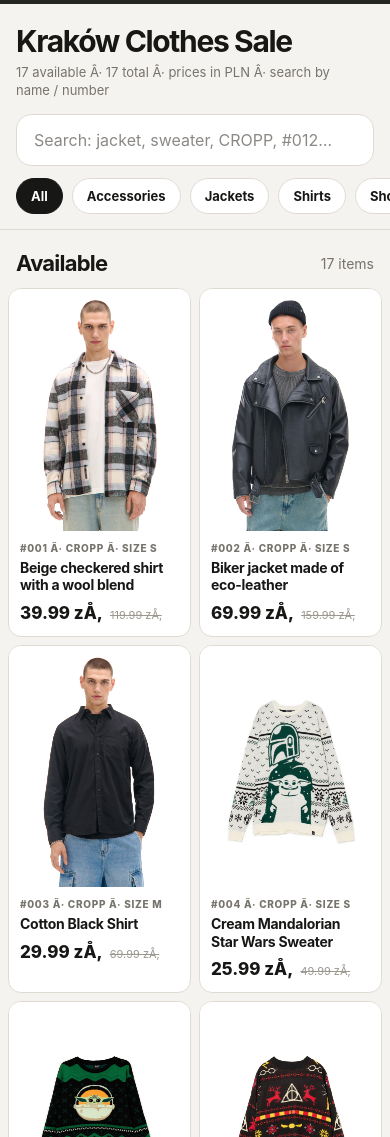
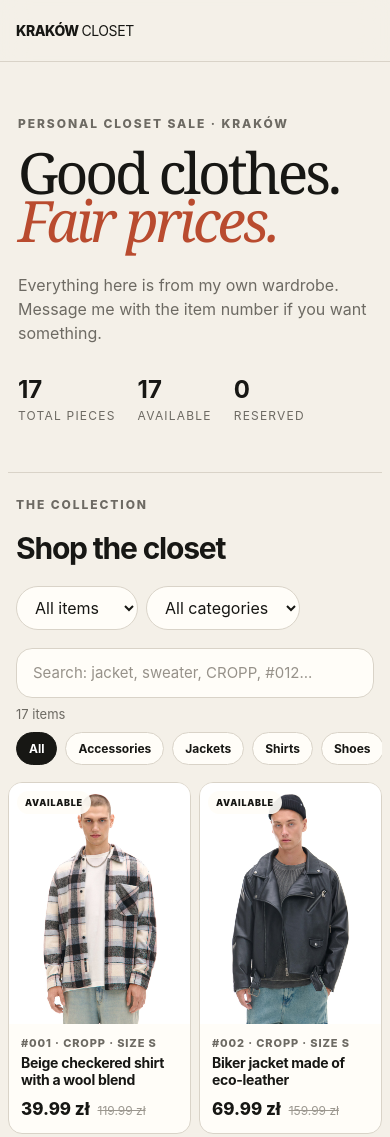
Before and after one commit to Lemurzil/krakow-clothes-sale-deploy, a website: page public/index.html in a window 390 px wide. Shown: the top 1137 px of the page. Drawn offline with Linux system fonts and the light colour scheme.

```diff
--- a/public/app.js
+++ b/public/app.js
@@ -1,101 +1,99 @@
 const grid=document.querySelector('#grid');
+const statusFilter=document.querySelector('#statusFilter');
+const categoryFilter=document.querySelector('#categoryFilter');
 const searchInput=document.querySelector('#searchInput');
 const categoryChips=document.querySelector('#categoryChips');
-const summaryLine=document.querySelector('#summaryLine');
-const topCount=document.querySelector('#topCount');
-const resultsTitle=document.querySelector('#resultsTitle');
 const resultCount=document.querySelector('#resultCount');
 const dialog=document.querySelector('#itemDialog');
 const dialogContent=document.querySelector('#dialogContent');
 const closeDialog=document.querySelector('#closeDialog');
+let items=[];
 
-let items=[];
-let activeCategory='ALL';
-
-const money=n=>Number(n).toFixed(2)+' zÅ‚';
+const money=n=>Number(n).toFixed(2)+' zł';
 const esc=s=>String(s??'').replace(/[&<>"']/g,c=>({'&':'&amp;','<':'&lt;','>':'&gt;','"':'&quot;',"'":'&#039;'}[c]));
 const norm=s=>String(s??'').normalize('NFD').replace(/[\u0300-\u036f]/g,'').toLowerCase().trim();
-
 const categoryAliases={
-  'Jackets':'jacket jackets coat coats kurtka kurtki plaszcz outerwear',
-  'Shirts':'shirt shirts koszula koszule button up',
-  'Sweaters':'sweater sweaters jumper jumpers sweter swetry christmas',
+  Jackets:'jacket jackets coat coats kurtka kurtki outerwear',
+  Shirts:'shirt shirts koszula koszule button up',
+  Sweaters:'sweater sweaters jumper jumpers sweter swetry christmas',
   'T-Shirts':'tshirt t-shirt tee koszulka koszulki',
-  'Shoes':'shoe shoes sneaker sneakers trainers buty obuwie',
-  'Accessories':'accessory accessories cap hat czapka czapki'
+  Shoes:'shoe shoes sneaker sneakers trainers buty obuwie',
+  Accessories:'accessory accessories cap hat czapka czapki'
 };
-function searchText(i){
-  return norm([
-    i.id,i.catalogNumber,i.name,i.brand,i.size,i.color,i.category,
-    i.condition,i.material,...(i.features||[]),categoryAliases[i.category]||''
-  ].join(' '));
-}
 
 async function init(){
   items=await fetch('/data/items.json').then(r=>r.json());
-  items.forEach(i=>i._search=searchText(i));
-  renderHeader();
-  renderChips();
+  items.forEach(i=>{
+    i._search=norm([
+      i.id,i.catalogNumber,i.name,i.brand,i.size,i.color,i.category,
+      i.condition,i.material,...(i.features||[]),categoryAliases[i.category]||''
+    ].join(' '));
+  });
+  [...new Set(items.map(i=>i.category))].sort().forEach(c=>{
+    categoryFilter.insertAdjacentHTML('beforeend','<option>'+esc(c)+'</option>');
+  });
+  renderStats();
+  renderCategoryChips();
   render();
 }
 
-function renderHeader(){
-  const available=items.filter(i=>i.status==='AVAILABLE').length;
-  summaryLine.textContent=available+' available Â· '+items.length+' total Â· prices in PLN Â· search by name / number';
-  topCount.textContent=available+' available Â· '+items.length+' total';
+function renderStats(){
+  const av=items.filter(i=>i.status==='AVAILABLE').length;
+  const rv=items.filter(i=>i.status==='RESERVED').length;
+  document.querySelector('#stats').innerHTML=
+    '<div class="stat"><strong>'+items.length+'</strong><span>Total pieces</span></div>'+
+    '<div class="stat"><strong>'+av+'</strong><span>Available</span></div>'+
+    '<div class="stat"><strong>'+rv+'</strong><span>Reserved</span></div>';
 }
 
-function renderChips(){
-  const categories=[...new Set(items.map(i=>i.category))].sort();
-  const all=[['ALL','All'],...categories.map(c=>[c,c])];
-  categoryChips.innerHTML=all.map(([value,label])=>
-    '<button class="chip '+(value===activeCategory?'active':'')+'" data-category="'+esc(value)+'">'+esc(label)+'</button>'
-  ).join('');
-  categoryChips.querySelectorAll('.chip').forEach(btn=>{
+function renderCategoryChips(){
+  const cats=[...new Set(items.map(i=>i.category))].sort();
+  const current=categoryFilter.value;
+  categoryChips.innerHTML=[
+    '<button class="category-chip '+(current==='ALL'?'active':'')+'" data-category="ALL">All</button>',
+    ...cats.map(c=>'<button class="category-chip '+(current===c?'active':'')+'" data-category="'+esc(c)+'">'+esc(c)+'</button>')
+  ].join('');
+  categoryChips.querySelectorAll('.category-chip').forEach(btn=>{
     btn.addEventListener('click',()=>{
-      activeCategory=btn.dataset.category;
-      renderChips();
+      categoryFilter.value=btn.dataset.category;
+      renderCategoryChips();
       render();
     });
   });
 }
-function matchesQuery(i,q){
-  if(!q)return true;
+
+function matchesSearch(i,q){
   const nq=norm(q);
+  if(!nq)return true;
   if(i._search.includes(nq))return true;
-  const digits=nq.replace(/^#/,'');
-  if(/^\d+$/.test(digits)){
-    return i.id.includes(digits.padStart(Math.min(3,digits.length+1),'0')) ||
-      i.id.endsWith(digits) || i.catalogNumber.includes('#'+digits);
-  }
+  const number=nq.replace(/^#/,'');
+  if(/^\d+$/.test(number)) return i.id.endsWith(number)||i.catalogNumber.includes('#'+number);
   return nq.split(/\s+/).every(term=>i._search.includes(term));
 }
 
 function render(){
+  const s=statusFilter.value;
+  const c=categoryFilter.value;
   const q=searchInput.value;
-  const shown=items
-    .filter(i=>(activeCategory==='ALL'||i.category===activeCategory)&&matchesQuery(i,q))
-    .sort((a,b)=>{
-      const order={AVAILABLE:0,RESERVED:1,SOLD:2};
-      return (order[a.status]??9)-(order[b.status]??9)||a.id.localeCompare(b.id);
-    });
-
-  const searching=q.trim().length>0;
-  resultsTitle.textContent=searching?'Search results':(activeCategory==='ALL'?(shown.every(i=>i.status==='AVAILABLE')?'Available':'All items'):activeCategory);
+  const shown=items.filter(i=>
+    (s==='ALL'||i.status===s)&&
+    (c==='ALL'||i.category===c)&&
+    matchesSearch(i,q)
+  );
   resultCount.textContent=shown.length+' '+(shown.length===1?'item':'items');
-  grid.innerHTML=shown.length?shown.map(card).join(''):
-    '<div class="empty"><strong>No matches.</strong><span>Try a name, brand, type, size or item number such as #012.</span></div>';
+  grid.innerHTML=shown.length?shown.map(card).join(''):'<div class="empty">No items match your search.</div>';
   grid.querySelectorAll('.card').forEach(el=>el.addEventListener('click',()=>openItem(el.dataset.id)));
 }
 
 function card(i){
-  const status=i.status==='AVAILABLE'?'':'<span class="badge '+i.status.toLowerCase()+'">'+i.status+'</span>';
-  return '<article class="card" data-id="'+i.id+'" tabindex="0">'+
-    '<div class="photo"><img src="'+i.images[0]+'" alt="'+esc(i.name)+'" loading="lazy">'+status+'</div>'+
-    '<div class="card-body"><div class="meta">'+i.catalogNumber+' Â· '+esc(i.brand||i.category)+' Â· SIZE '+esc(i.size)+'</div>'+
+  return '<article class="card" data-id="'+i.id+'">'+
+    '<div class="photo"><img src="'+i.images[0]+'" alt="'+esc(i.name)+'" loading="lazy">'+
+    '<span class="badge '+i.status.toLowerCase()+'">'+i.status+'</span></div>'+
+    '<div class="card-body"><div class="meta">'+i.catalogNumber+' · '+esc(i.brand||i.category)+' · SIZE '+esc(i.size)+'</div>'+
     '<h3>'+esc(i.name)+'</h3><div class="price-row"><span class="price">'+money(i.price)+'</span>'+
     (i.originalPrice?'<span class="old">'+money(i.originalPrice)+'</span>':'')+'</div></div></article>';
 }
+
 function openItem(iid){
   const i=items.find(x=>x.id===iid); if(!i)return;
   const facts=[
@@ -104,9 +102,9 @@
   ].filter(x=>x[1]);
   const gallery=i.images.map((x,n)=>'<img src="'+x+'" alt="'+esc(i.name)+' photo '+(n+1)+'">').join('');
   const factHtml=facts.map(f=>'<div class="fact"><span>'+esc(f[0])+'</span><strong>'+esc(f[1])+'</strong></div>').join('');
-  const featureHtml=i.features?.length?'<ul class="features">'+i.features.map(x=>'<li>'+esc(x)+'</li>').join('')+'</ul>':'';
+  const featureHtml=i.features&&i.features.length?'<ul class="features">'+i.features.map(x=>'<li>'+esc(x)+'</li>').join('')+'</ul>':'';
   dialogContent.innerHTML='<div class="detail"><div class="gallery">'+gallery+'</div><div class="info">'+
-    '<div class="detail-id">'+i.catalogNumber+' Â· '+esc(i.category)+'</div><h2>'+esc(i.name)+'</h2>'+
+    '<div class="detail-id">'+i.catalogNumber+' · '+esc(i.category)+'</div><h2>'+esc(i.name)+'</h2>'+
     '<div class="big-price">'+money(i.price)+(i.originalPrice?' <span class="old">'+money(i.originalPrice)+'</span>':'')+'</div>'+
     '<div class="fact-list">'+factHtml+'</div>'+featureHtml+
     '<button class="share" id="shareItem">Share / copy item</button></div></div>';
@@ -115,22 +113,17 @@
 }
 
 async function shareItem(i){
-  const text=i.catalogNumber+' â€” '+i.name+', size '+i.size+', '+money(i.price)+' Â· KrakÃ³w';
+  const text=i.catalogNumber+' — '+i.name+', size '+i.size+', '+money(i.price)+' · Kraków';
   if(navigator.share){try{await navigator.share({title:i.name,text,url:location.href});return}catch(e){}}
   await navigator.clipboard.writeText(text+' '+location.href);
   const b=document.querySelector('#shareItem');
   b.textContent='Copied';
   setTimeout(()=>b.textContent='Share / copy item',1400);
 }
+
 searchInput.addEventListener('input',render);
-grid.addEventListener('keydown',e=>{
-  const card=e.target.closest('.card');
-  if(card&&(e.key==='Enter'||e.key===' ')){
-    e.preventDefault();
-    openItem(card.dataset.id);
-  }
-});
+statusFilter.addEventListener('change',render);
+categoryFilter.addEventListener('change',()=>{renderCategoryChips();render()});
 closeDialog.addEventListener('click',()=>dialog.close());
 dialog.addEventListener('click',e=>{if(e.target===dialog)dialog.close()});
-document.addEventListener('keydown',e=>{if(e.key==='Escape'&&dialog.open)dialog.close()});
 init();
--- a/public/index.html
+++ b/public/index.html
@@ -1,33 +1,33 @@
 <!doctype html>
 <html lang="en">
 <head>
-  <meta charset="utf-8">
-  <meta name="viewport" content="width=device-width,initial-scale=1">
-  <meta name="theme-color" content="#f5f3ef">
-  <meta name="description" content="Clothes for sale in Kraków. Search by item, brand or catalog number.">
-  <title>Kraków Clothes Sale</title>
-  <link rel="stylesheet" href="/styles.css">
+<meta charset="utf-8"><meta name="viewport" content="width=device-width,initial-scale=1">
+<meta name="theme-color" content="#f4f0e8"><meta name="description" content="Clothes for sale in Kraków. Browse current availability, sizes and prices.">
+<title>Kraków Clothes Sale</title><link rel="stylesheet" href="/styles.css">
 </head>
 <body>
+<header class="site-header"><a class="brand" href="/">KRAKÓW <span>CLOSET</span></a><div class="pickup">Local pickup · Kraków</div></header>
 <main>
-    <section class="shop-head">
-      <div class="title-row">
-        <div><h1>Kraków Clothes Sale</h1><p id="summaryLine">Loading clothes…</p></div>
-        <div class="top-count" id="topCount"></div>
+<section class="hero"><p class="eyebrow">PERSONAL CLOSET SALE · KRAKÓW</p><h1>Good clothes.<br><em>Fair prices.</em></h1>
+<p class="hero-copy">Everything here is from my own wardrobe. Message me with the item number if you want something.</p><div class="stats" id="stats"></div></section>
+<section class="catalog">
+  <div class="catalog-head">
+    <div><p class="eyebrow">THE COLLECTION</p><h2>Shop the closet</h2></div>
+    <div class="controls">
+      <select id="statusFilter"><option value="ALL">All items</option><option value="AVAILABLE">Available</option><option value="RESERVED">Reserved</option><option value="SOLD">Sold</option></select>
+      <select id="categoryFilter"><option value="ALL">All categories</option></select>
     </div>
-      <label class="search-box">
-        <span aria-hidden="true">⌕</span>
-        <input id="searchInput" type="search" autocomplete="off" placeholder="Search: jacket, sweater, CROPP, #012…" aria-label="Search clothes">
-      </label>
-      <div class="filter-row" id="categoryChips" aria-label="Filter by category"></div>
-    </section>
-    <section class="catalog">
-      <div class="results-head"><h2 id="resultsTitle">Available</h2><span id="resultCount"></span></div>
+  </div>
+  <div class="catalog-tools">
+    <div class="search-row">
+      <input id="searchInput" type="search" autocomplete="off" placeholder="Search: jacket, sweater, CROPP, #012..." aria-label="Search clothes">
+      <span id="resultCount"></span>
+    </div>
+    <div class="category-chips" id="categoryChips" aria-label="Quick category filters"></div>
+  </div>
   <div class="grid" id="grid"></div>
 </section>
 </main>
 <dialog id="itemDialog"><button class="close" id="closeDialog" aria-label="Close">×</button><div id="dialogContent"></div></dialog>
-  <footer>Private clothes sale · Kraków · Prices in PLN</footer>
-  <script src="/app.js" defer></script>
-</body>
-</html>
+<footer>Private clothes sale · Kraków, Poland · Prices in PLN</footer><script src="/app.js" defer></script>
+</body></html>
--- a/public/styles.css
+++ b/public/styles.css
@@ -1,96 +1,48 @@
-:root{
-  --ink:#171716;--muted:#77736d;--paper:#f5f3ef;--card:#fff;
-  --line:#dfdbd3;--soft:#ebe7df;--radius:16px;
+:root{--ink:#171714;--muted:#6d6a63;--paper:#f4f0e8;--card:#fffdf8;--line:#d9d3c8;--accent:#b94b2f;--radius:18px}
+*{box-sizing:border-box}html{scroll-behavior:smooth}body{margin:0;background:var(--paper);color:var(--ink);font-family:Inter,ui-sans-serif,system-ui,-apple-system,BlinkMacSystemFont,"Segoe UI",sans-serif}
+button,select{font:inherit}.site-header{height:72px;padding:0 clamp(20px,5vw,72px);display:flex;align-items:center;justify-content:space-between;border-bottom:1px solid var(--line);position:sticky;top:0;background:rgba(244,240,232,.92);backdrop-filter:blur(14px);z-index:10}
+.brand{font-weight:850;letter-spacing:-.03em;text-decoration:none;color:var(--ink)}.brand span{font-weight:430}.pickup{font-size:13px;color:var(--muted)}
+main{max-width:1440px;margin:auto}.hero{padding:clamp(64px,10vw,130px) clamp(20px,5vw,72px) clamp(56px,8vw,100px)}
+.eyebrow{font-size:12px;letter-spacing:.16em;font-weight:800;color:var(--muted);margin:0 0 18px}.hero h1{font-family:Georgia,"Times New Roman",serif;font-size:clamp(54px,9vw,132px);line-height:.84;letter-spacing:-.055em;margin:0;max-width:1050px;font-weight:500}
+.hero h1 em{font-weight:400;color:var(--accent)}.hero-copy{font-size:clamp(16px,2vw,21px);line-height:1.5;color:var(--muted);max-width:590px;margin:36px 0 0}
+.stats{display:flex;gap:32px;flex-wrap:wrap;margin-top:42px}.stat strong{font-size:24px;display:block}.stat span{font-size:12px;color:var(--muted);text-transform:uppercase;letter-spacing:.1em}
+.catalog{padding:0 clamp(14px,4vw,56px) 90px}.catalog-head{border-top:1px solid var(--line);padding:28px 6px 24px;display:flex;align-items:end;justify-content:space-between;gap:20px}.catalog-head h2{font-size:30px;margin:0;letter-spacing:-.04em}
+.controls{display:flex;gap:8px}select{background:var(--card);border:1px solid var(--line);border-radius:99px;padding:10px 14px;color:var(--ink)}
+.grid{display:grid;grid-template-columns:repeat(3,minmax(0,1fr));gap:14px}.card{background:var(--card);border-radius:var(--radius);overflow:hidden;border:1px solid var(--line);cursor:pointer;transition:transform .2s ease,box-shadow .2s ease}.card:hover{transform:translateY(-3px);box-shadow:0 14px 30px rgba(0,0,0,.07)}
+.photo{aspect-ratio:4/5;background:#e9e5dc;position:relative;overflow:hidden}.photo img{width:100%;height:100%;object-fit:cover;display:block}.badge{position:absolute;left:12px;top:12px;padding:7px 10px;border-radius:99px;background:#fffdf8e8;font-size:10px;font-weight:900;letter-spacing:.08em}.badge.reserved{background:#fff0c8}.badge.sold{background:#e3e0da;color:#777}
+.card-body{padding:16px 16px 18px}.meta{font-size:11px;color:var(--muted);font-weight:800;letter-spacing:.08em}.card h3{font-size:17px;line-height:1.2;margin:7px 0 13px;letter-spacing:-.02em}.price-row{display:flex;align-items:baseline;gap:8px}.price{font-size:20px;font-weight:850}.old{font-size:12px;color:#9b978f;text-decoration:line-through}
+dialog{width:min(1040px,94vw);max-height:92vh;padding:0;border:0;border-radius:24px;background:var(--card);box-shadow:0 30px 80px rgba(0,0,0,.24)}dialog::backdrop{background:rgba(20,18,14,.55);backdrop-filter:blur(4px)}.close{position:absolute;right:14px;top:14px;width:42px;height:42px;border:0;border-radius:50%;background:#fff;z-index:3;font-size:25px;cursor:pointer}
+.detail{display:grid;grid-template-columns:1.15fr .85fr}.gallery{display:grid;grid-template-columns:1fr 1fr;gap:3px;background:#ddd}.gallery img{width:100%;height:100%;min-height:280px;object-fit:cover;background:#eee}.gallery img:first-child:last-child{grid-column:1/-1}.info{padding:48px 38px}.detail-id{font-size:12px;font-weight:900;color:var(--muted);letter-spacing:.12em}.info h2{font-family:Georgia,serif;font-size:38px;line-height:1.02;margin:10px 0 18px;font-weight:500}.big-price{font-size:28px;font-weight:850;margin-bottom:26px}.fact-list{display:grid;gap:0;border-top:1px solid var(--line);margin-top:24px}.fact{display:flex;justify-content:space-between;gap:24px;padding:13px 0;border-bottom:1px solid var(--line);font-size:14px}.fact span:first-child{color:var(--muted)}.features{padding-left:18px;line-height:1.6;color:#45423d}.share{width:100%;border:0;border-radius:12px;padding:14px 16px;background:var(--ink);color:white;font-weight:800;cursor:pointer;margin-top:22px}.empty{grid-column:1/-1;padding:90px 20px;text-align:center;color:var(--muted)}
+footer{border-top:1px solid var(--line);padding:26px clamp(20px,5vw,72px);font-size:12px;color:var(--muted)}
+@media(max-width:860px){.grid{grid-template-columns:repeat(2,minmax(0,1fr))}.detail{grid-template-columns:1fr}.info{padding:28px 22px}.gallery img{min-height:220px}.catalog-head{align-items:flex-start;flex-direction:column}.controls{width:100%;overflow:auto}.pickup{font-size:11px}}
+@media(max-width:520px){.site-header{height:62px;padding:0 16px}.brand{font-size:14px}.hero{padding:54px 18px 48px}.hero h1{font-size:57px}.hero-copy{font-size:16px;margin-top:28px}.stats{gap:22px;margin-top:30px}.catalog{padding:0 8px 60px}.catalog-head{padding:24px 8px 18px}.grid{gap:8px}.card{border-radius:14px}.card-body{padding:12px 12px 14px}.card h3{font-size:14px;margin:5px 0 10px}.price{font-size:17px}.photo{aspect-ratio:3/4}.badge{left:8px;top:8px;padding:6px 8px;font-size:9px}dialog{width:100vw;max-width:none;height:100vh;max-height:none;border-radius:0}.gallery{grid-template-columns:1fr}.gallery img:not(:first-child){display:none}.info h2{font-size:32px}}
+
+body{overflow-x:hidden}.card{min-width:0}.meta{white-space:nowrap;overflow:hidden;text-overflow:ellipsis}@media(max-width:520px){.pickup{display:none}}
+
+/* Search + quick filters added without changing the original storefront design */
+.catalog-tools{margin:0 6px 22px}
+.search-row{display:flex;align-items:center;gap:12px}
+.search-row input{
+  flex:1;min-width:0;height:54px;border:1px solid var(--line);border-radius:16px;
+  background:var(--card);padding:0 16px;color:var(--ink);font:inherit;font-size:16px;outline:none;
 }
-*{box-sizing:border-box}
-html{scroll-behavior:smooth}
-body{margin:0;background:var(--paper);color:var(--ink);font-family:Inter,ui-sans-serif,system-ui,-apple-system,BlinkMacSystemFont,"Segoe UI",sans-serif;overflow-x:hidden}
-button,input{font:inherit}
-main{width:100%}
-.shop-head{padding:28px clamp(20px,3.7vw,66px) 20px;border-top:5px solid #242724;border-bottom:1px solid var(--line)}
-.title-row{display:flex;align-items:flex-end;justify-content:space-between;gap:24px}
-.title-row h1{margin:0;font-size:clamp(34px,3.1vw,52px);line-height:1;letter-spacing:-.045em}
-.title-row p{margin:10px 0 0;color:var(--muted);font-size:15px}
-.top-count{color:var(--muted);font-size:14px;white-space:nowrap;padding-bottom:2px}
-.search-box{margin-top:18px;height:62px;background:#fff;border:1px solid var(--line);border-radius:18px;display:flex;align-items:center;gap:10px;padding:0 18px}
-.search-box span{display:none}
-.search-box input{width:100%;height:100%;border:0;outline:0;background:transparent;font-size:18px;color:var(--ink)}
-.search-box input::placeholder{color:#8c8985}
-.filter-row{display:flex;gap:9px;margin-top:12px;overflow-x:auto;scrollbar-width:none;padding-bottom:1px}
-.filter-row::-webkit-scrollbar{display:none}
-.chip{flex:0 0 auto;border:1px solid var(--line);background:#fff;color:var(--ink);border-radius:999px;padding:10px 17px;font-size:14px;font-weight:700;cursor:pointer}
-.chip:hover{border-color:#aaa49b}
-.chip.active{background:var(--ink);border-color:var(--ink);color:#fff}
-.catalog{padding:26px clamp(20px,3.7vw,66px) 80px}
-.results-head{display:flex;align-items:center;justify-content:space-between;margin:0 0 16px}
-.results-head h2{font-size:25px;margin:0;letter-spacing:-.035em}
-.results-head span{color:var(--muted);font-size:14px}
-.grid{display:grid;grid-template-columns:repeat(4,minmax(0,1fr));gap:14px}
-.card{min-width:0;background:var(--card);border:1px solid var(--line);border-radius:var(--radius);overflow:hidden;cursor:pointer;transition:transform .18s ease,box-shadow .18s ease,border-color .18s ease;outline:none}
-.card:hover,.card:focus-visible{transform:translateY(-2px);box-shadow:0 12px 28px rgba(0,0,0,.07);border-color:#cbc5ba}
-.photo{aspect-ratio:4/5;background:#edeae3;position:relative;overflow:hidden}
-.photo img{width:100%;height:100%;object-fit:cover;display:block}
-.badge{position:absolute;left:10px;top:10px;padding:7px 9px;border-radius:999px;background:#fff2c6;font-size:9px;font-weight:900;letter-spacing:.08em}
-.badge.sold{background:#e4e1dc;color:#6f6b64}
-.card-body{padding:13px 14px 16px}
-.meta{font-size:10px;color:var(--muted);font-weight:800;letter-spacing:.07em;white-space:nowrap;overflow:hidden;text-overflow:ellipsis}
-.card h3{font-size:15px;line-height:1.25;margin:6px 0 11px;letter-spacing:-.02em}
-.price-row{display:flex;align-items:baseline;gap:8px;flex-wrap:wrap}
-.price{font-size:18px;font-weight:850}
-.old{font-size:11px;color:#9c9890;text-decoration:line-through}
-.empty{grid-column:1/-1;background:#fff;border:1px solid var(--line);border-radius:16px;padding:70px 20px;text-align:center;color:var(--muted)}
-.empty strong{display:block;color:var(--ink);font-size:20px;margin-bottom:6px}
-.empty span{font-size:14px}
-dialog{width:min(1040px,94vw);max-height:92vh;padding:0;border:0;border-radius:22px;background:var(--card);box-shadow:0 30px 80px rgba(0,0,0,.24)}
-dialog::backdrop{background:rgba(20,18,14,.52);backdrop-filter:blur(4px)}
-.close{position:absolute;right:14px;top:14px;width:42px;height:42px;border:0;border-radius:50%;background:#fff;z-index:3;font-size:25px;cursor:pointer;box-shadow:0 2px 10px rgba(0,0,0,.08)}
-.detail{display:grid;grid-template-columns:1.15fr .85fr}
-.gallery{display:grid;grid-template-columns:1fr 1fr;gap:3px;background:#ddd}
-.gallery img{width:100%;height:100%;min-height:280px;object-fit:cover;background:#eee}
-.gallery img:first-child:last-child{grid-column:1/-1}
-.info{padding:48px 38px}
-.detail-id{font-size:12px;font-weight:900;color:var(--muted);letter-spacing:.12em}
-.info h2{font-size:34px;line-height:1.04;margin:10px 0 18px;letter-spacing:-.04em}
-.big-price{font-size:28px;font-weight:850;margin-bottom:26px}
-.fact-list{display:grid;border-top:1px solid var(--line);margin-top:24px}
-.fact{display:flex;justify-content:space-between;gap:24px;padding:13px 0;border-bottom:1px solid var(--line);font-size:14px}
-.fact span:first-child{color:var(--muted)}
-.fact strong{text-align:right}
-.features{padding-left:18px;line-height:1.6;color:#45423d}
-.share{width:100%;border:0;border-radius:12px;padding:14px 16px;background:var(--ink);color:#fff;font-weight:800;cursor:pointer;margin-top:22px}
-footer{border-top:1px solid var(--line);padding:22px clamp(20px,3.7vw,66px);font-size:12px;color:var(--muted)}
-@media(max-width:1100px){
-  .grid{grid-template-columns:repeat(3,minmax(0,1fr))}
+.search-row input:focus{border-color:#b9b2a7;box-shadow:0 0 0 3px rgba(185,178,167,.18)}
+.search-row input::placeholder{color:#97928a}
+.search-row #resultCount{flex:0 0 auto;color:var(--muted);font-size:13px}
+.category-chips{display:flex;gap:8px;overflow-x:auto;scrollbar-width:none;margin-top:10px;padding-bottom:1px}
+.category-chips::-webkit-scrollbar{display:none}
+.category-chip{
+  flex:0 0 auto;border:1px solid var(--line);background:var(--card);color:var(--ink);
+  border-radius:999px;padding:9px 14px;font:inherit;font-size:13px;font-weight:750;cursor:pointer;
 }
-@media(max-width:760px){
-  .shop-head{padding:22px 16px 14px;border-top-width:4px}
-  .title-row{align-items:flex-start}
-  .title-row h1{font-size:34px}
-  .title-row p{font-size:13px;line-height:1.4;margin-top:7px}
-  .top-count{display:none}
-  .search-box{height:54px;margin-top:15px;border-radius:15px;padding:0 15px}
-  .search-box input{font-size:16px}
-  .chip{padding:9px 14px;font-size:13px}
-  .catalog{padding:20px 8px 60px}
-  .results-head{padding:0 8px;margin-bottom:12px}
-  .results-head h2{font-size:22px}
-  .grid{grid-template-columns:repeat(2,minmax(0,1fr));gap:8px}
-  .card{border-radius:13px}
-  .photo{aspect-ratio:3/4}
-  .card-body{padding:11px 11px 13px}
-  .card h3{font-size:14px;margin:5px 0 9px}
-  .price{font-size:17px}
-  .detail{grid-template-columns:1fr}
-  .info{padding:28px 22px}
-  .gallery img{min-height:220px}
+.category-chip:hover{border-color:#b9b2a7}
+.category-chip.active{background:var(--ink);border-color:var(--ink);color:#fff}
+
+@media(max-width:520px){
+  .catalog-tools{margin:0 8px 16px}
+  .search-row{display:block}
+  .search-row input{width:100%;height:50px;font-size:15px}
+  .search-row #resultCount{display:block;margin-top:8px}
+  .category-chips{margin-right:-8px;padding-right:8px}
+  .category-chip{padding:8px 12px;font-size:12px}
 }
-@media(max-width:480px){
-  .title-row h1{font-size:30px}
-  .title-row p{max-width:330px}
-  .search-box{height:52px}
-  .filter-row{margin-right:-16px;padding-right:16px}
-  dialog{width:100vw;max-width:none;height:100vh;max-height:none;border-radius:0}
-  .gallery{grid-template-columns:1fr}
-  .gallery img:not(:first-child){display:none}
-  .info h2{font-size:30px}
-}
```
Lines whose indentation alone changed are shown as unchanged.
